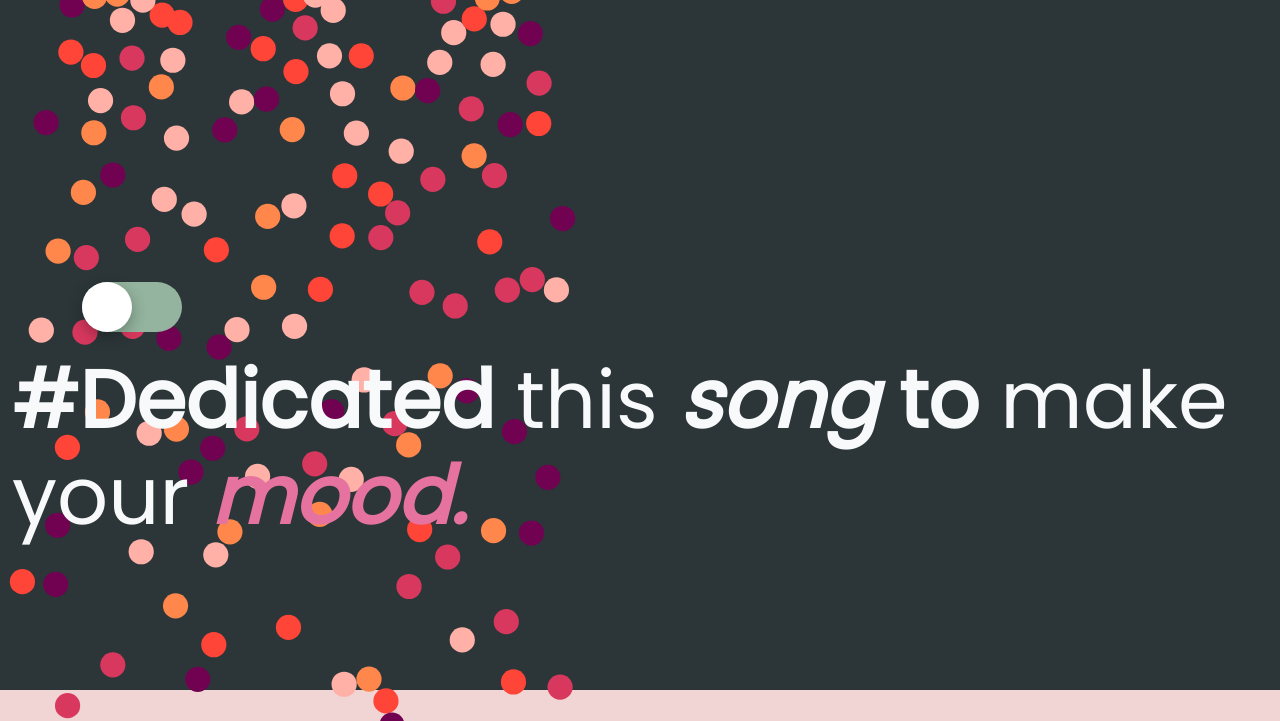
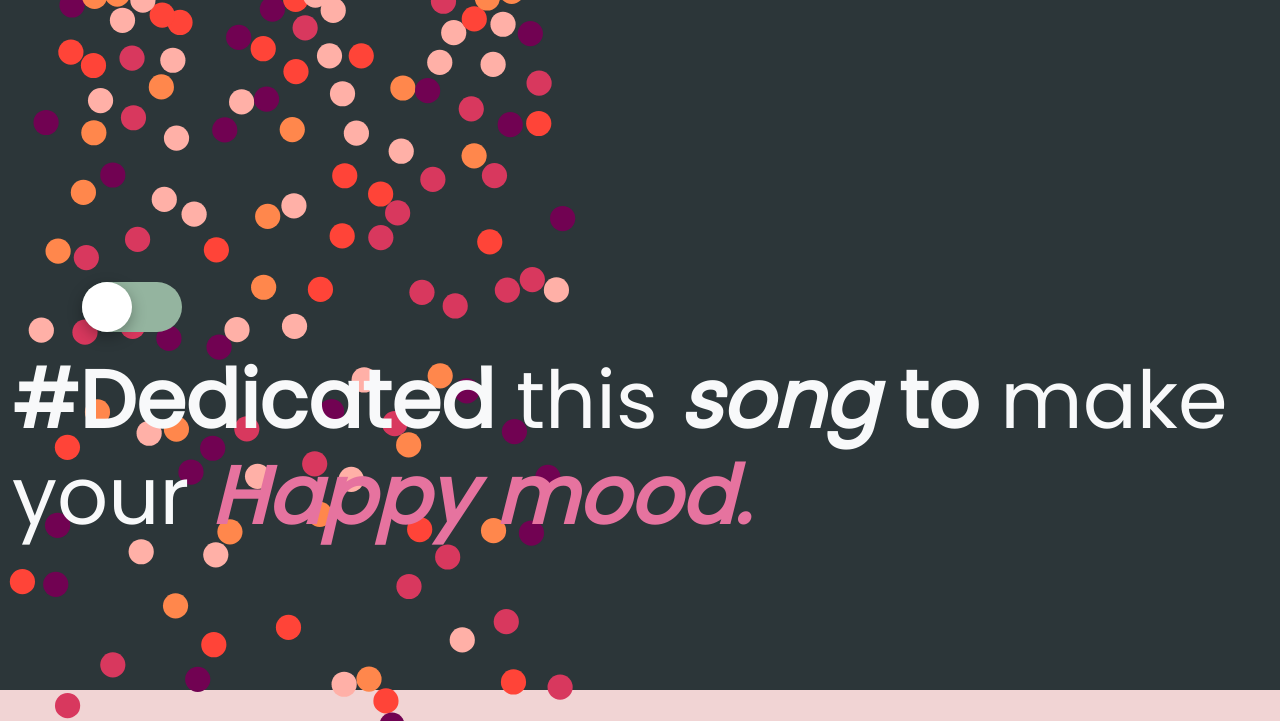
Before and after one commit to Jeevakrishna/Birthday, a plain HTML site: page index-1.html in a window 1280 px wide. Shown: the top 721 px of the page. Drawn offline with nearby package versions, Linux system fonts and the light colour scheme; animation ran at ten frames a second.

Commit message:
Update index-1.html

```diff
--- a/index-1.html
+++ b/index-1.html
@@ -183,7 +183,7 @@ input:checked + .slider:before {
         <span class="fst-italic fw-bold">song </span>
         <span class="fw-bold">to</span>
         <span class="text-light"> make your</span>
-        <span class="fst-italic fw-bold" style="color: #e6739f">mood.</span>
+        <span class="fst-italic fw-bold" style="color: #e6739f">Happy mood.</span>
       </h1>
     </div>
     <div
```
